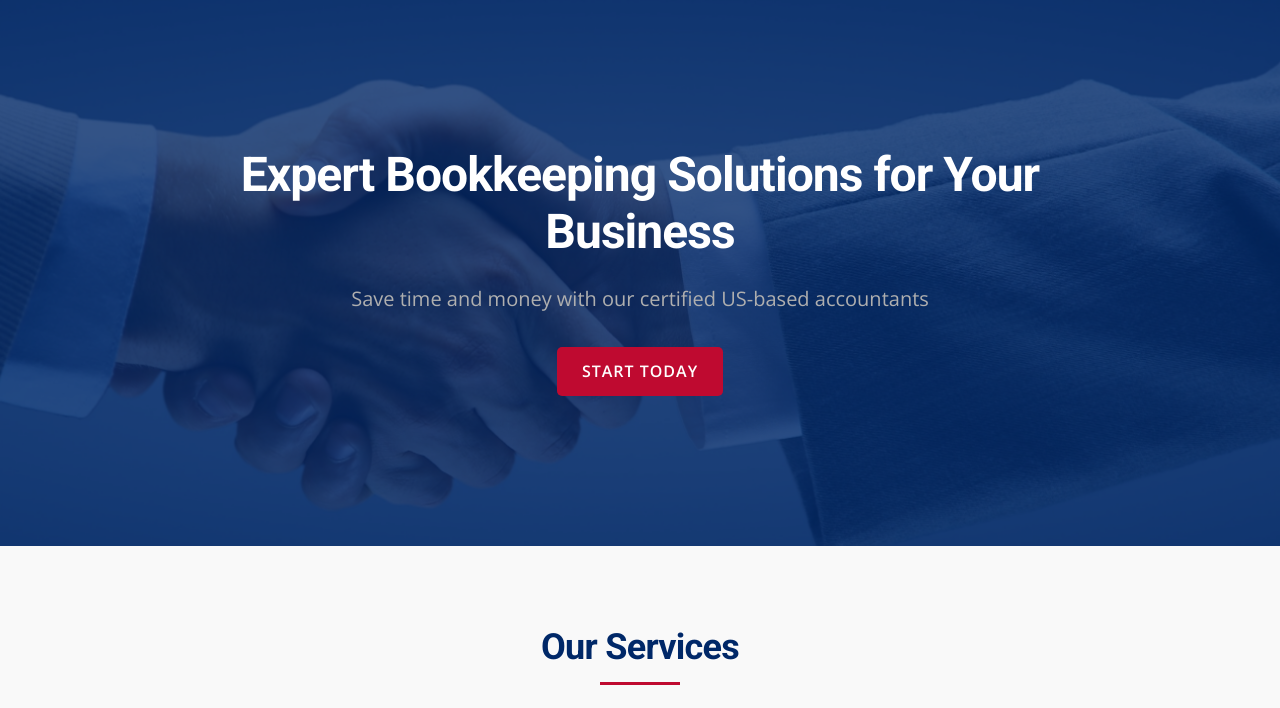
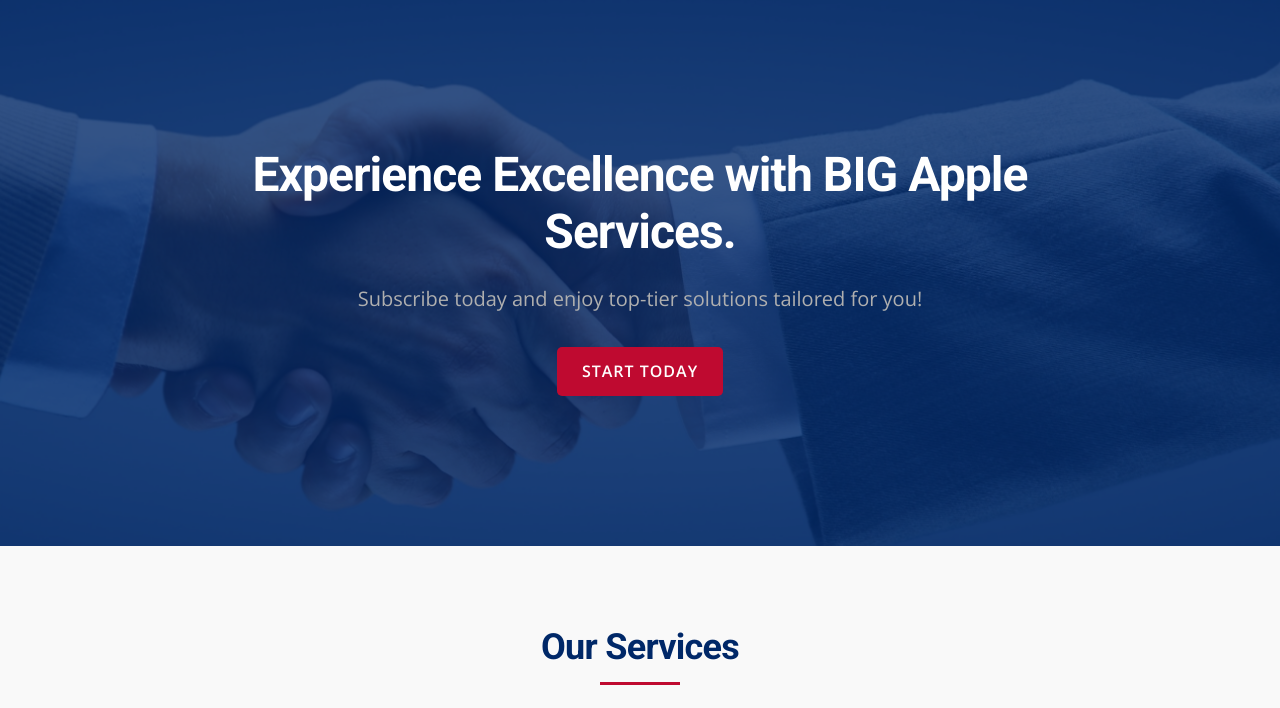
Before and after one commit to youssef2424/Big_Apple-bookkeeping-, a plain HTML site: page index.html in a window 1280 px wide. Shown: the part 92-800 px from the top of the page. Drawn offline with nearby package versions, Linux system fonts and the light colour scheme.

Commit message:
Update index.html
edit in the indx file

```diff
--- a/index.html
+++ b/index.html
@@ -52,8 +52,8 @@
     <section id="hero">
         <div class="container">
             <div class="hero-content" data-aos="fade-up" data-aos-duration="1000">
-                <h2>Expert Bookkeeping Solutions for Your Business</h2>
-                <p>Save time and money with our certified US-based accountants</p>
+                <h2>Experience Excellence with BIG Apple Services.</h2>
+                <p>Subscribe today and enjoy top-tier solutions tailored for you!</p>
                 <a href="contact.html" class="btn btn-large">Start Today</a>
             </div>
         </div>
```
